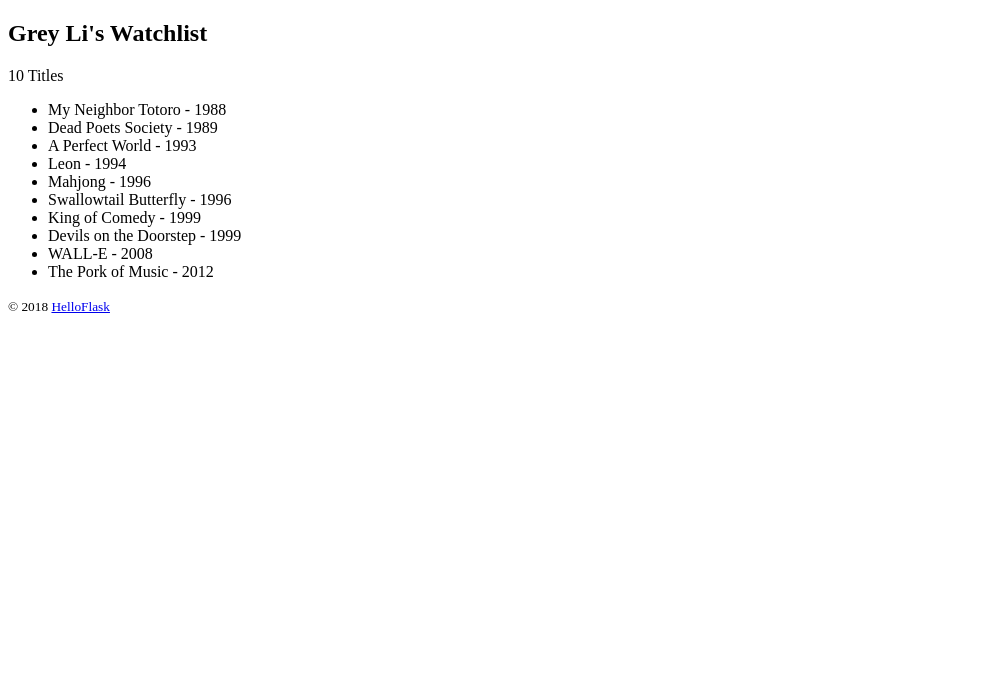
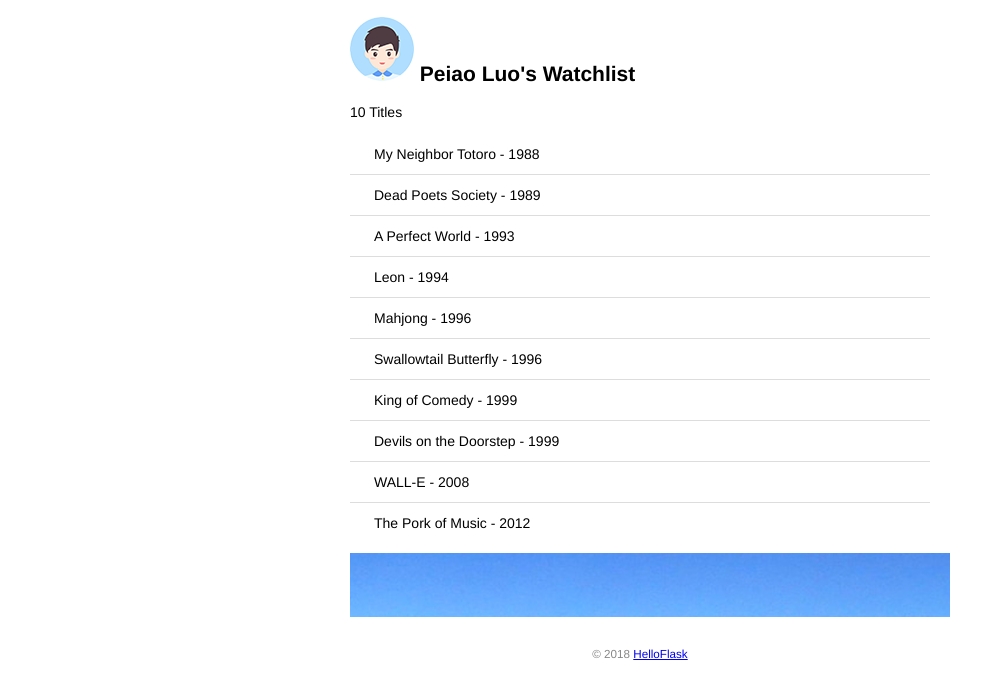
Before and after one commit to PeiaoLuo/watchlist, a Flask app: page / in a window 1280 px wide. Shown: the top 699 px of the page, without its empty margins (0-1005 px from the left). Run offline with Flask 3, Linux system fonts and the light colour scheme.

Commit message:
Add static files

```diff
--- a/app.py
+++ b/app.py
@@ -1,7 +1,7 @@
 from flask import Flask,url_for,render_template
 app = Flask(__name__)
 
-name = 'Grey Li'
+name = 'Peiao Luo'
 movies = [
     {'title': 'My Neighbor Totoro', 'year': '1988'},
     {'title': 'Dead Poets Society', 'year': '1989'},
--- /dev/null
+++ b/static/style.css
@@ -0,0 +1,42 @@
+/* 页面整体 */
+body {
+    margin: auto;
+    max-width: 580px;
+    font-size: 14px;
+    font-family: Helvetica, Arial, sans-serif;
+    }
+    /* 页脚 */
+    footer {
+    color: #888;
+    margin-top: 15px;
+    text-align: center;
+    padding: 10px;
+    }
+    /* 头像 */
+    .avatar {
+    width: 40px;
+    }
+    /* 电影列表 */
+    .movie-list {
+    list-style-type: none;
+    padding: 0;
+    margin-bottom: 10px;
+    box-shadow: 0 2px 5px 0 rgba(0, 0, 0, 0.16), 0 2px 10px 0 rg
+    ba(0, 0, 0, 0.12);
+    }
+    .movie-list li {
+    padding: 12px 24px;
+    border-bottom: 1px solid #ddd;
+}
+.movie-list li:last-child {
+border-bottom:none;
+}
+.movie-list li:hover {
+background-color: #f8f9fa;
+}
+/* 龙猫图片 */
+.totoro {
+display: block;
+margin: 0 auto;
+height: 100px;
+}
--- a/templates/index.html
+++ b/templates/index.html
@@ -3,17 +3,22 @@
 <head>
     <meta charset="utf-8">
     <title>{{ name }}'s Watchlist</title>
+    <link rel="stylesheet" href="{{url_for('static',filename='style.css')}}" type="text/css">
 </head>
 <body>
-    <h2>{{ name }}'s Watchlist</h2>
+    <h2>
+        <img alt="head" src="{{ url_for('static', filename='images/head.png')}}">
+        {{ name }}'s Watchlist
+    </h2>
     {# 使用 length 过滤器获取 movies 变量的长度 #}
     <p>{{ movies|length }} Titles</p>
-    <ul>
+    <ul class="movie-list">
         {% for movie in movies %} {# 迭代 movies 变量 #}
         <li>{{ movie.title }} - {{ movie.year }}</li> {# 等同于
         movie['title'] #}
         {% endfor %} {# 使用 endfor 标签结束 for 语句 #}
     </ul>
+    <img alt="Lake" src="{{ url_for('static',filename='images/lake.png') }}">
     <footer>
         <small>&copy; 2018 <a href="http://helloflask.com/tutori
         al">HelloFlask</a></small>
```
Also changed, not shown: static/images/head.png (added), static/images/lake.png (added).
